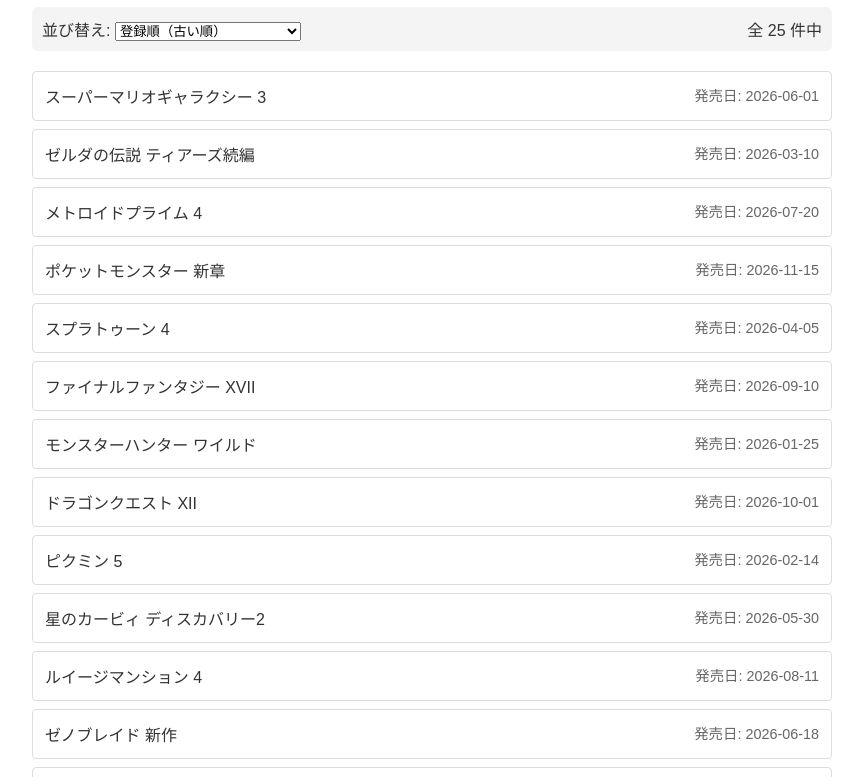
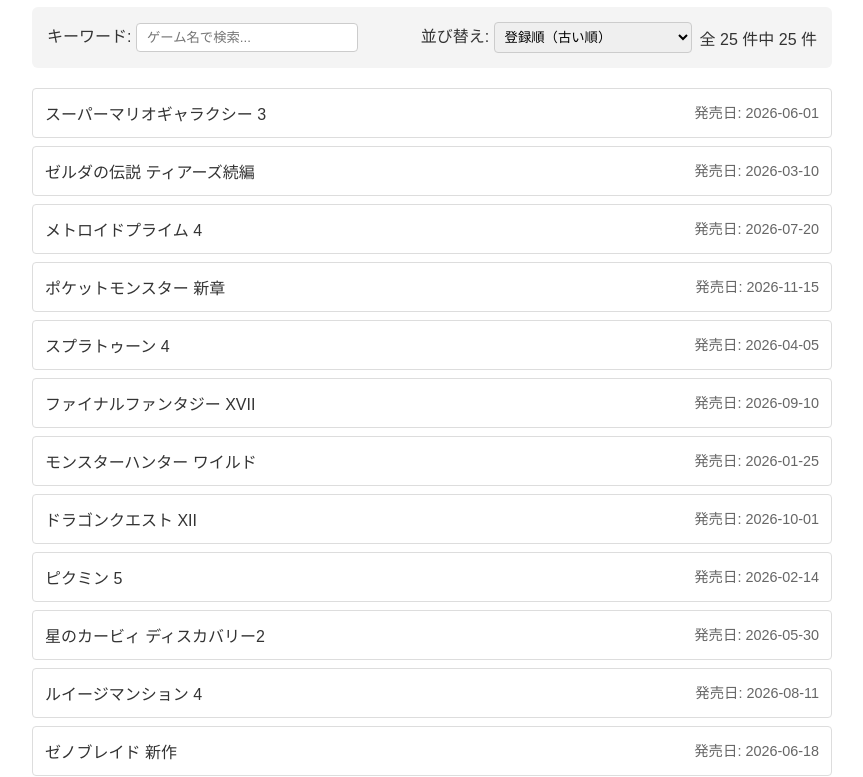
Before and after one commit to inumi2022/test, a plain HTML site: page index.html in a window 1280 px wide. Shown: the part 100-877 px from the top of the page, without its empty margins (208-1071 px from the left). Drawn offline with Linux system fonts and the light colour scheme.

Commit message:
Refactor controls and search functionality in index.html

```diff
--- a/index.html
+++ b/index.html
@@ -5,7 +5,10 @@
     <title>ゲームソフト一覧</title>
     <style>
         body { font-family: sans-serif; max-width: 800px; margin: 40px auto; padding: 0 20px; color: #333; }
-        .controls { display: flex; justify-content: space-between; align-items: center; margin-bottom: 20px; background: #f4f4f4; padding: 10px; border-radius: 6px; }
+        .controls { display: flex; flex-wrap: wrap; justify-content: space-between; align-items: center; gap: 10px; margin-bottom: 20px; background: #f4f4f4; padding: 15px; border-radius: 6px; }
+        .control-group { display: flex; align-items: center; gap: 8px; }
+        input[type="text"] { padding: 6px 10px; border-radius: 4px; border: 1px solid #ccc; width: 200px; }
+        select { padding: 6px; border-radius: 4px; border: 1px solid #ccc; }
         ul { list-style: none; padding: 0; }
         li { background: #fff; border: 1px solid #ddd; margin-bottom: 8px; padding: 12px; border-radius: 4px; display: flex; justify-content: space-between; }
         .date { color: #666; font-size: 0.9em; }
@@ -13,18 +16,24 @@
         button { padding: 8px 16px; cursor: pointer; border: 1px solid #ccc; background: #fff; border-radius: 4px; }
         button:disabled { opacity: 0.5; cursor: not-allowed; }
         button.active { background: #007bff; color: #fff; border-color: #007bff; }
-    -   select { padding: 6px; border-radius: 4px; border: 1px solid #ccc; }
     </style>
 </head>
 <body>
 
     <h1>ゲームソフト一覧</h1>
 
-    <!-- ソート機能エリア -->
+    <!-- 検索とソートのコントロールエリア -->
     <div class="controls">
+        <div class="control-group">
+            <label>
+                キーワード:
+                <input type="text" id="searchInput" placeholder="ゲーム名で検索..." oninput="handleSearchInput()">
+            </label>
+        </div>
+        <div class="control-group">
             <label>
                 並び替え:
-            <select id="sortSelect" onchange="changeSort()">
+                <select id="sortSelect" onchange="updateDisplay()">
                     <option value="id-asc">登録順（古い順）</option>
                     <option value="id-desc">登録順（新しい順）</option>
                     <option value="name-asc">タイトル名（昇順 あ〜わ）</option>
@@ -34,6 +43,7 @@
                 </select>
             </label>
             <span id="itemCount">読み込み中...</span>
+        </div>
     </div>
 
     <!-- リスト表示エリア -->
@@ -46,7 +56,6 @@
         let allData = [];
         let currentPage = 1;
         const itemsPerPage = 20; // 1ページあたりの表示件数
-        let currentSort = "id-asc";
 
         // 1. ページ読み込み時にJSONを取得する
         window.addEventListener('DOMContentLoaded', async () => {
@@ -59,49 +68,61 @@
             }
         });
 
-        // 2. ソート変更時の処理
-        function changeSort() {
-            currentSort = document.getElementById('sortSelect').value;
-            currentPage = 1; // ソートしたら1ページ目に戻す
+        // 2. 検索窓に入力があった時の処理
+        function handleSearchInput() {
+            currentPage = 1; // 検索ワードが変わったら1ページ目に戻す
             updateDisplay();
         }
 
-        // 3. データの並び替えとページ分割を実行して画面を更新
+        // 3. データの絞り込み、並び替え、ページ分割を実行して画面を更新
         function updateDisplay() {
-            // データのコピーを作ってソート
-            let sortedData = [...allData];
+            const keyword = document.getElementById('searchInput').value.toLowerCase().trim();
+            const currentSort = document.getElementById('sortSelect').value;
 
-            sortedData.sort((a, b) => {
+            // ① キーワードで絞り込み（フィルター）
+            let filteredData = allData.filter(item => {
+                return item.name.toLowerCase().includes(keyword);
+            });
+
+            // ② ソート（並び替え）
+            filteredData.sort((a, b) => {
                 if (currentSort === 'id-asc') return a.id - b.id;
                 if (currentSort === 'id-desc') return b.id - a.id;
                 if (currentSort === 'name-asc') return a.name.localeCompare(b.name, 'ja');
-                if (currentSort === 'name-desc') return b.name.localeCompare(a.name, 'ja') * -1;
+                if (currentSort === 'name-desc') return a.name.localeCompare(b.name, 'ja') * -1;
                 if (currentSort === 'date-asc') return new Date(a.date) - new Date(b.date);
                 if (currentSort === 'date-desc') return new Date(b.date) - new Date(a.date);
             });
 
-            // 件数表示の更新
-            document.getElementById('itemCount').innerText = `全 ${sortedData.length} 件中`;
+            // 件数表示の更新（全件数に対するヒット件数を表示）
+            document.getElementById('itemCount').innerText = `全 ${allData.length} 件中 ${filteredData.length} 件`;
 
-            // ページ送りの計算
+            // ③ ページ送りの計算
+            const totalPages = Math.ceil(filteredData.length / itemsPerPage) || 1;
+            if (currentPage > totalPages) currentPage = totalPages; // ページ数超過防止
+
             const startIndex = (currentPage - 1) * itemsPerPage;
             const endIndex = startIndex + itemsPerPage;
-            const currentItems = sortedData.slice(startIndex, endIndex);
+            const currentItems = filteredData.slice(startIndex, endIndex);
 
-            // リストのHTML生成
+            // ④ リストのHTML生成
             const listEl = document.getElementById('itemList');
             listEl.innerHTML = '';
+
+            if (currentItems.length === 0) {
+                listEl.innerHTML = '<li>一致するゲームが見つかりませんでした。</li>';
+            } else {
                 currentItems.forEach(item => {
                     listEl.innerHTML += `<li><span>${item.name}</span> <span class="date">発売日: ${item.date}</span></li>`;
                 });
-
-            // ページネーションボタンの生成
-            renderPagination(sortedData.length);
             }
 
-        // 4. ページネーションの描画
-        function renderPagination(totalItems) {
-            const totalPages = Math.ceil(totalItems / itemsPerPage);
+            // ⑤ ページネーションボタンの描画
+            renderPagination(totalPages);
+        }
+
+        // 6. ページネーションの描画
+        function renderPagination(totalPages) {
             const paginationEl = document.getElementById('pagination');
             paginationEl.innerHTML = '';
 
```
Lines whose indentation alone changed are shown as unchanged.
